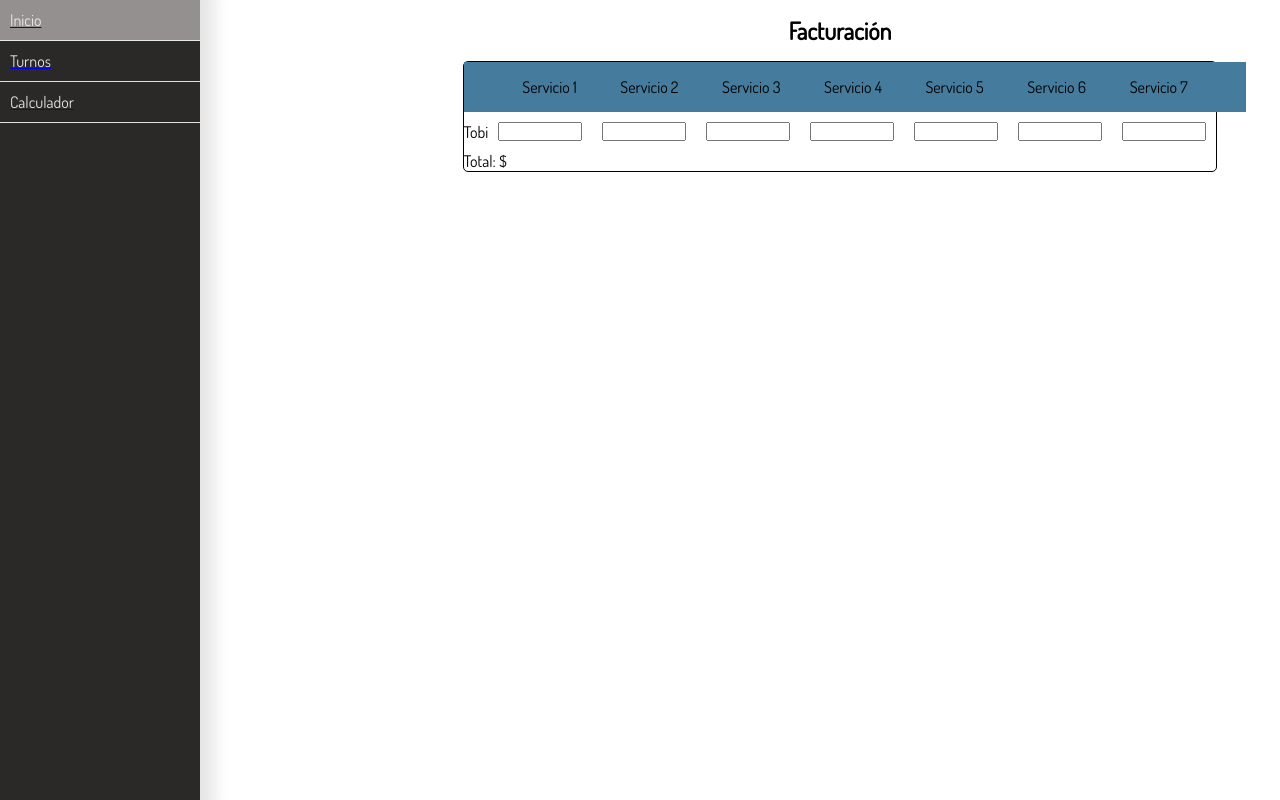
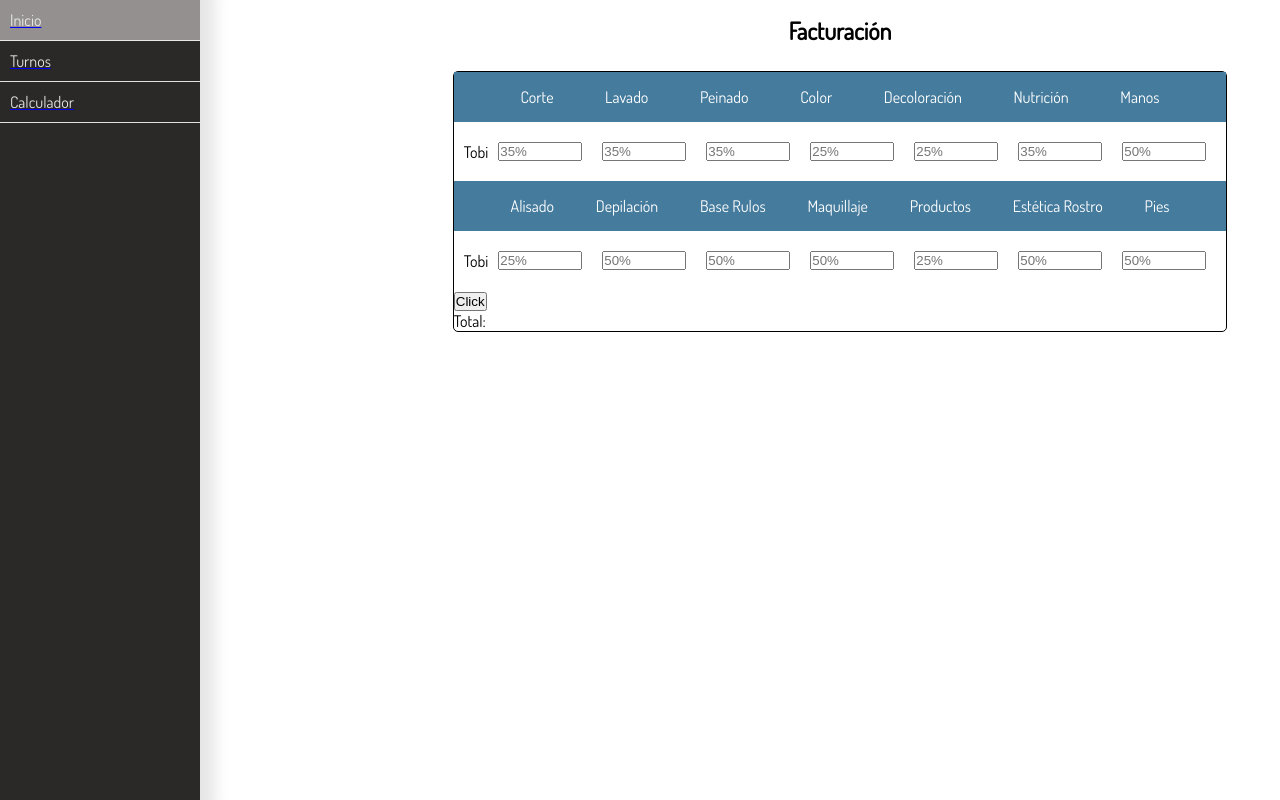
Before and after one commit to guidomora/stella-peluqueria, a React (Create React App) app: page /calculador in a window 1280 px wide. Shown: the top 800 px of the page. Built offline with nearby package versions, Linux system fonts and the light colour scheme.

Commit message:
gran avance en la calculadora

```diff
--- a/src/Components/Empleados/Empleados-Style/Tobi.css
+++ b/src/Components/Empleados/Empleados-Style/Tobi.css
@@ -5,7 +5,6 @@
 
 .empleado-container {
     background-color: #457B9D;
-    width: 100%;
     padding: 15px;
     display: flex;
     flex-wrap: wrap;
@@ -19,8 +18,13 @@
     flex-direction: row;
     justify-content: space-evenly;
     align-items: center;
+    padding: 10px;
 }
 
 .inputs{
     width: 80px;
 }
+
+.texto {
+    color: white;
+}
--- a/src/Components/Empleados/Tobi.js
+++ b/src/Components/Empleados/Tobi.js
@@ -1,28 +1,205 @@
-import React from "react";
+import React, { useState } from "react";
 import "./Empleados-Style/Tobi.css";
 const Tobi = () => {
+  const [values, setValues] = useState({
+    Corte: "",
+    Lavado: "",
+    Peinado: "",
+    Color: "",
+    Decoloracion: "",
+    Nutricion: "",
+    Manos: "",
+    Alisado: "",
+    Depilacion: "",
+    Base: "",
+    Maquillaje: "",
+    Productos: "",
+    Estetica: "",
+    Pies: "",
+  });
+  const precios =[]
+
+  const handleChange = ({ target }) => {
+    setValues((state) => ({
+      ...state,
+      [target.name]: target.value,
+    }));
+  };
+
+  const cuenta = () => {
+    const corte = 0.35 * values.Corte;
+    const lavado = 0.35 * values.Lavado ;
+    const peinado = 0.35 * values.Peinado ;
+    const color = 0.25 *  values.Color;
+    const decoloracion = 0.25  * values.Decoloracion;
+    const nutricion = 0.35  * values.Nutricion;
+    const manos = 0.5 *  values.Manos ;
+    const alisado =0.25 * values.Alisado ;
+    const depilacion =0.5 * values.Depilacion ;
+    const base =0.5 * values.Base ;
+    const maquillaje = 0.5 * values.Maquillaje;
+    const productos = 0.25 *  values.Productos ;
+    const estetica = 0.5 * values.Estetica;
+    const pies = 0.5 * values.Pies ;
+    precios.push(
+      corte,
+      lavado,
+      peinado,
+      color,
+      decoloracion,
+      nutricion,
+      manos,
+      alisado,
+      depilacion,
+      base,
+      maquillaje,
+      productos,
+      estetica,
+      pies
+    );
+    console.log(precios)
+  };
+
   return (
     <div className="bordes">
       <div className="empleado-container">
-        <p>Servicio 1</p>
-        <p>Servicio 2</p>
-        <p>Servicio 3</p>
-        <p>Servicio 4</p>
-        <p>Servicio 5</p>
-        <p>Servicio 6</p>
-        <p>Servicio 7</p>
+        <p className="texto">Corte</p>
+        <p className="texto">Lavado</p>
+        <p className="texto">Peinado</p>
+        <p className="texto">Color</p>
+        <p className="texto">Decoloración</p>
+        <p className="texto">Nutrición</p>
+        <p className="texto">Manos</p>
       </div>
       <div className="input-container">
         <p>Tobi</p>
-        <input className="inputs" />
-        <input className="inputs" />
-        <input className="inputs" />
-        <input className="inputs" />
-        <input className="inputs" />
-        <input className="inputs" />
-        <input className="inputs" />
+        <input
+          className="inputs"
+          type="number"
+          name="Corte"
+          value={values.Corte}
+          placeholder="35%"
+          onChange={handleChange}
+        />
+        <input
+          className="inputs"
+          type="number"
+          name="Lavado"
+          value={values.Lavado}
+          placeholder="35%"
+          onChange={handleChange}
+        />
+        <input
+          className="inputs"
+          type="number"
+          name="Peinado"
+          value={values.Peinado}
+          placeholder="35%"
+          onChange={handleChange}
+        />
+        <input
+          className="inputs"
+          type="number"
+          name="Color"
+          value={values.Color}
+          placeholder="25%"
+          onChange={handleChange}
+        />
+        <input
+          className="inputs"
+          type="number"
+          name="Decoloracion"
+          value={values.Decoloracion}
+          placeholder="25%"
+          onChange={handleChange}
+        />
+        <input
+          className="inputs"
+          type="number"
+          name="Nutricion"
+          value={values.Nutricion}
+          placeholder="35%"
+          onChange={handleChange}
+        />
+        <input
+          className="inputs"
+          type="number"
+          name="Manos"
+          value={values.Manos}
+          placeholder="50%"
+          onChange={handleChange}
+        />
       </div>
-      <p>Total: $</p>
+      <div className="empleado-container">
+        <p className="texto">Alisado</p>
+        <p className="texto">Depilación</p>
+        <p className="texto">Base Rulos</p>
+        <p className="texto">Maquillaje</p>
+        <p className="texto">Productos</p>
+        <p className="texto">Estética Rostro</p>
+        <p className="texto">Pies</p>
+      </div>
+      <div className="input-container">
+        <p>Tobi</p>
+        <input
+          className="inputs"
+          type="number"
+          name="Alisado"
+          value={values.Alisado}
+          placeholder="25%"
+          onChange={handleChange}
+        />
+        <input
+          className="inputs"
+          type="number"
+          name="Depilacion"
+          value={values.Depilacion}
+          placeholder="50%"
+          onChange={handleChange}
+        />
+        <input
+          className="inputs"
+          type="number"
+          name="Base"
+          value={values.Base}
+          placeholder="50%"
+          onChange={handleChange}
+        />
+        <input
+          className="inputs"
+          type="number"
+          name="Maquillaje"
+          value={values.Maquillaje}
+          placeholder="50%"
+          onChange={handleChange}
+        />
+        <input
+          className="inputs"
+          type="number"
+          name="Productos"
+          value={values.Productos}
+          placeholder="25%"
+          onChange={handleChange}
+        />
+        <input
+          className="inputs"
+          type="number"
+          name="Estetica"
+          value={values.Estetica}
+          placeholder="50%"
+          onChange={handleChange}
+        />
+        <input
+          className="inputs"
+          type="number"
+          name="Pies"
+          value={values.Pies}
+          placeholder="50%"
+          onChange={handleChange}
+        />
+      </div>
+      <button onClick={cuenta}>Click</button>
+      <p>Total:</p>
     </div>
   );
 };
```
